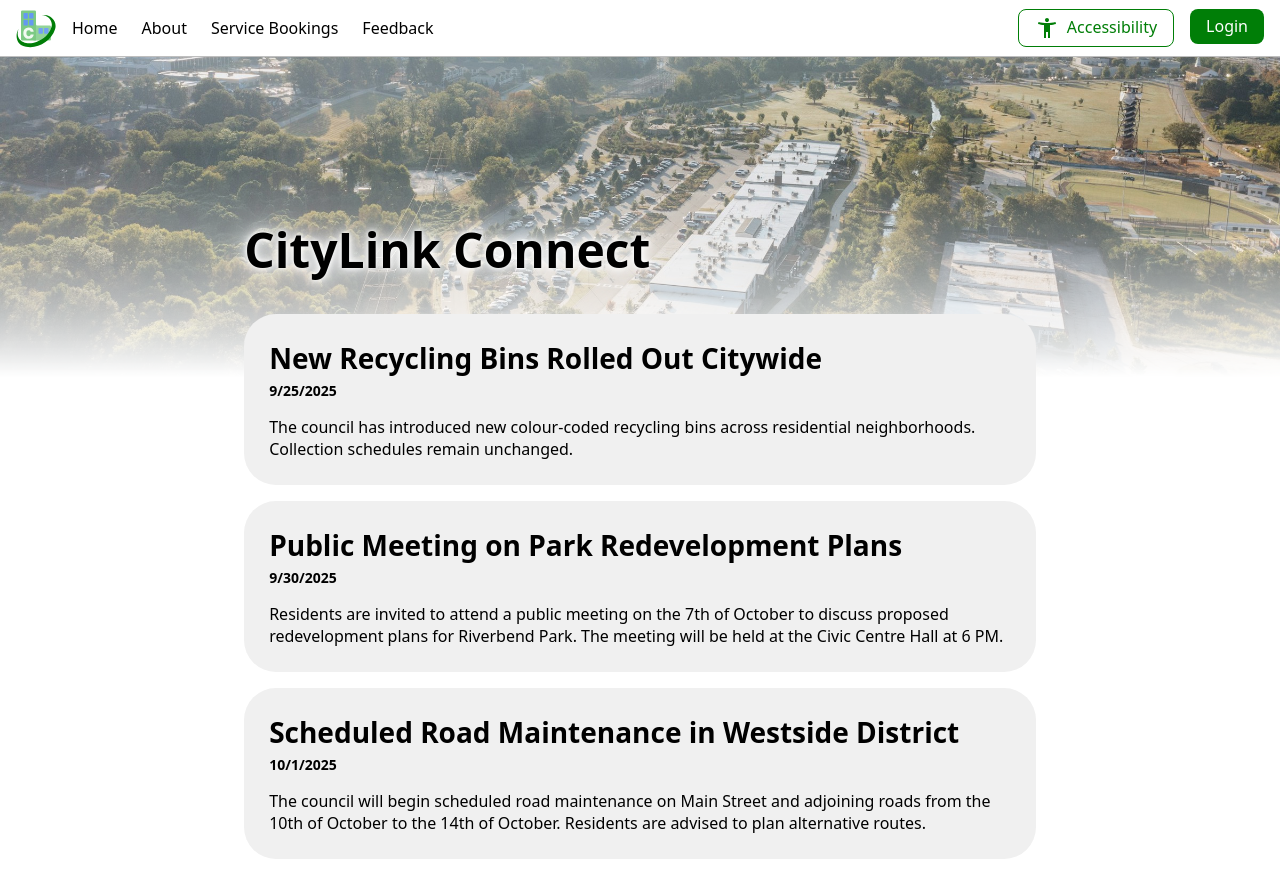
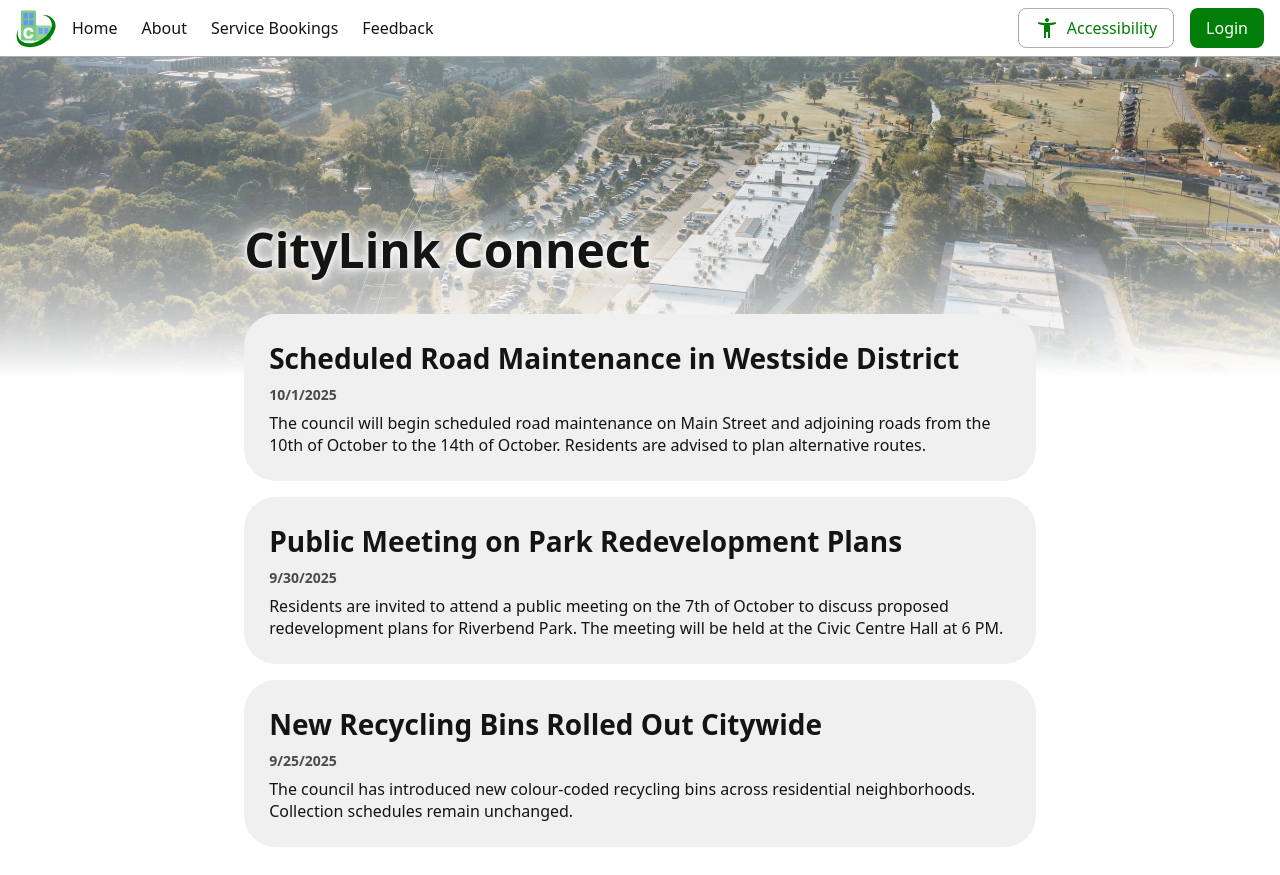
Before and after one commit to JamesRampling/CityLinkConnect, a Vue app: page / in a window 1280 px wide. Built offline with nearby package versions, Linux system fonts and the light colour scheme.

Commit message:
Improve clickable cards accessibility & appearance

```diff
--- a/src/assets/components.css
+++ b/src/assets/components.css
@@ -13,7 +13,8 @@
   cursor: pointer;
   text-decoration: none;
   justify-content: center;
-  min-height: 2.2rem;
+  min-height: 2.5rem;
+  align-items: center;
 
   &:focus-visible {
     outline: var(--button-focus-outline);
@@ -78,39 +79,58 @@
 }
 
 .card {
+  display: block;
   color: var(--card-color);
   background-color: var(--card-bgcolor);
   border: 1px solid var(--card-border-color);
   border-radius: 2rem;
   padding: 1.5rem;
 
+  > hgroup {
+    margin-block: 0 0.5rem;
+  }
+
   .title {
-    margin-block: 0 0.25rem;
+    margin-block: 0 0.5rem;
   }
 
   .subtitle {
     margin-block: 0 0.5rem;
     font-size: 0.875rem;
     font-weight: 700;
+    color: var(--color-muted);
+  }
+
+  &.clickable {
+    transition-property: box-shadow, background-color, color, border-color;
+    transition: 200ms;
+
+    &:hover {
+      color: var(--card-hover-color);
+      background-color: var(--card-hover-bgcolor);
+      border-color: var(--card-hover-border-color);
+      box-shadow: var(--card-hover-shadow);
+      text-decoration: none;
+    }
+
+    &:active {
+      transition-duration: 50ms;
+      color: var(--card-active-color);
+      background-color: var(--card-active-bgcolor);
+      border-color: var(--card-active-border-color);
+      box-shadow: var(--card-active-shadow);
+      text-decoration: none;
+    }
+  }
+
+  &:focus-visible {
+    transition-duration: 50ms;
+    background-color: var(--card-focus-background-color);
+    outline: var(--card-focus-outline);
+    border-color: var(--card-focus-border-color);
   }
 }
 
-.clickable-card {
-  color: var(--card-color);
-  background-color: var(--card-bgcolor);
-  border: 1px solid var(--card-border-color);
-  border-radius: 2rem;
-  padding: 1.5rem;
-
-  cursor: pointer;
-  transition: box-shadow 200ms;
-
-  &:hover {
-    box-shadow: 0 10px 16px light-dark(rgb(0 0 0 / 0.35), rgb(0 0 0 / 0.9));
-  }
-
-  &:active {
-    transition-duration: 100ms;
-    box-shadow: 0 5px 8px rgb(0 0 0 / 0.5);
-  }
+.separator {
+  border-bottom: 1px solid var(--border-color);
 }
--- a/src/assets/variables.css
+++ b/src/assets/variables.css
@@ -2,11 +2,12 @@
   --icon-size: 1.5rem;
 
   --bgcolor: light-dark(white, hsl(0 0% 8%));
-  --color: light-dark(black, white);
+  --color: light-dark(hsl(0 0% 8%), white);
+  --color-muted: rgb(from var(--color) r g b / 0.75);
   --accent-color: light-dark(rgb(0 126 7), rgb(100, 211, 106));
   --on-accent-color: light-dark(white, black);
-  --border-color: light-dark(rgb(from var(--color) r g b / 0.25),
-      rgb(from var(--color) r g b / 0.25));
+  --border-color: light-dark(rgb(from var(--color) r g b / 0.35),
+      rgb(from var(--color) r g b / 0.35));
   --field-bgcolor: light-dark(white, #303030);
   --field-color: light-dark(black, white);
 
@@ -20,8 +21,22 @@
   --header-border-color: var(--border-color);
 
   --card-color: var(--color);
-  --card-bgcolor: light-dark(rgb(240, 240, 240), hsl(0 0% 15%));
+  --card-bgcolor: light-dark(hsl(0 0% 94%), hsl(0 0% 16%));
   --card-border-color: transparent;
+  --card-shadow: none;
+  --card-focus-outline: var(--focus-outline);
+  --card-focus-background-color: var(--card-active-bgcolor);
+  --card-focus-border-color: var(--focus-border-color);
+
+  --card-hover-color: var(--color);
+  --card-hover-bgcolor: light-dark(hsl(0 0% 94%), hsl(0 0% 18%));
+  --card-hover-border-color: transparent;
+  --card-hover-shadow: 0 10px 16px light-dark(rgb(0 0 0 / 0.35), rgb(0 0 0 / 0.9));
+
+  --card-active-color: var(--color);
+  --card-active-bgcolor: light-dark(hsl(0 0% 85%), hsl(0 0% 24%));
+  --card-active-border-color: transparent;
+  --card-active-shadow: 0 5px 8px light-dark(rgb(0 0 0 / 0.45), rgb(0 0 0 / 0.9));
 
   --link-color: var(--accent-color);
   --link-hover-color: color-mix(in oklch, var(--link-color) 80%, var(--color));
@@ -59,7 +74,7 @@
   --button-outlined-border-width: 1px;
   --button-outlined-bgcolor: transparent;
   --button-outlined-color: var(--button-outlined-base-color);
-  --button-outlined-border-color: var(--button-outlined-base-color);
+  --button-outlined-border-color: var(--border-color);
 
   --button-outlined-hover-bgcolor: rgb(from var(--button-outlined-base-color) r g b / 0.15);
   --button-outlined-hover-color: var(--button-outlined-color);
--- a/src/routes/HomeView.vue
+++ b/src/routes/HomeView.vue
@@ -4,7 +4,15 @@ import { formatDate } from '@/utils';
 import { computed } from 'vue';
 
 const { announcements } = useExampleData();
-const articles = computed(() => announcements.value);
+
+const articles = computed(() =>
+  announcements.value
+    .map((e, i) => ({ config: e, announcement_id: i }))
+    .sort(
+      (a, b) =>
+        new Date(b.config.date).valueOf() - new Date(a.config.date).valueOf(),
+    ),
+);
 </script>
 
 <template>
@@ -12,26 +20,27 @@ const articles = computed(() => announcements.value);
     Photo by Alex Reynolds on Unsplash
     https://unsplash.com/photos/aerial-view-of-suburban-buildings-and-distant-city-skyline-yt7Jc2S8y0I
   -->
-  <img class="backdrop-image" src="/src/assets/hero-splash.jpg" />
+  <img class="backdrop-image" src="/src/assets/hero-splash.jpg" alt="" />
   <div class="page-wrapper">
     <h1>CityLink Connect</h1>
 
     <div class="announcements-wrapper">
-      <article
-        v-for="[idx, item] in articles.entries()"
-        :key="item.title"
-        class="clickable-card card"
-        @click="$router.push(`/announcement/${idx}`)"
+      <router-link
+        v-for="{ announcement_id: index, config: content } in articles"
+        :key="content.title"
+        class="card clickable"
+        :to="`/announcement/${index}`"
+        tabindex="0"
       >
         <hgroup>
-          <h2 class="title">{{ item.title }}</h2>
+          <h2 class="title">{{ content.title }}</h2>
           <p class="subtitle">
-            <time :datetime="item.date">{{ formatDate(item.date) }}</time>
+            <time :datetime="content.date">{{ formatDate(content.date) }}</time>
           </p>
         </hgroup>
 
-        <p>{{ item.content }}</p>
-      </article>
+        <p>{{ content.content }}</p>
+      </router-link>
     </div>
   </div>
 </template>
--- a/src/routes/ServiceListView.vue
+++ b/src/routes/ServiceListView.vue
@@ -1,8 +1,12 @@
 <script setup lang="ts">
 import { useExampleData } from '@/exampleData';
+import { computed } from 'vue';
 
-// TODO: hook up to server
 const { services } = useExampleData();
+
+const serviceItems = computed(() =>
+  services.value.map((e, i) => ({ config: e, service_id: i })),
+);
 </script>
 
 <template>
@@ -10,30 +14,23 @@ const { services } = useExampleData();
     <h1>Service Bookings</h1>
 
     <div class="service-list">
-      <article
-        v-for="[idx, item] in services.entries()"
-        :key="idx"
-        class="clickable-card"
-        @click="$router.push(`/booking/${idx}`)"
+      <router-link
+        v-for="{ service_id, config } in serviceItems"
+        :key="service_id"
+        :to="`/booking/${service_id}`"
+        class="card clickable"
       >
-        <h2>{{ item.name }}</h2>
-        <p>{{ item.description }}</p>
-      </article>
+        <h2 class="title">{{ config.name }}</h2>
+        <p>{{ config.description }}</p>
+      </router-link>
     </div>
   </div>
 </template>
 
 <style scoped>
-article {
-  h2,
-  p {
-    margin: 0;
-  }
-}
-
 .service-list {
   display: grid;
   gap: 1rem;
-  grid-template-columns: repeat(auto-fit, minmax(25ch, 1fr));
+  grid-template-columns: repeat(auto-fit, minmax(30ch, 1fr));
 }
 </style>
```
